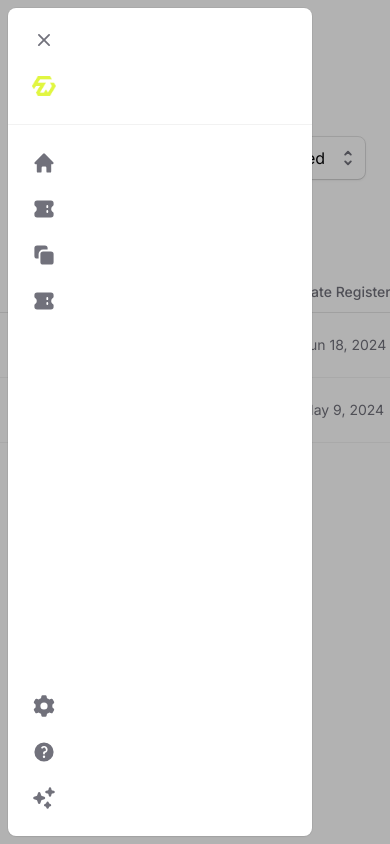
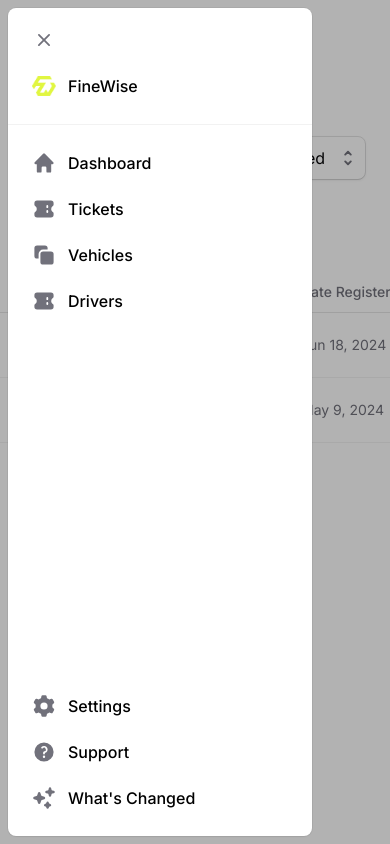
Before and after one commit to joffblack/finewise-business, a Next.js app: page /drivers in a window 390 px wide. Both pictures are taken after a click on the button "Open navigation". Built offline with nearby package versions, Linux system fonts and the light colour scheme.

Commit message:
Styling on smaller devices

```diff
--- a/src/app/components/FWsidebarBody.js
+++ b/src/app/components/FWsidebarBody.js
@@ -25,37 +25,37 @@ export default function FWsidebarBody() {
         <SidebarItem href="/dashboard">
           <HomeIcon />
           <SidebarLabel>
-            <Link href="/dashboard" >Dashboard</Link>
+            <Link href="/dashboard" className="xl:text-white lg:text-white  @media (width <= 48rem) { text-black }">Dashboard</Link>
           </SidebarLabel>
         </SidebarItem>
 
         <SidebarItem href="/tickets">
           <TicketIcon />
           <SidebarLabel>
-            <Link href="/tickets" >Tickets</Link>
+            <Link href="/tickets" className="xl:text-white lg:text-white  @media (width <= 48rem) { text-black }">Tickets</Link>
           </SidebarLabel>
         </SidebarItem>
 
         <SidebarItem href="/vehicles">
           <Square2StackIcon />
           <SidebarLabel>
-            <Link href="/vehicles" >Vehicles</Link>
+            <Link href="/vehicles" className="xl:text-white lg:text-white  @media (width <= 48rem) { text-black }">Vehicles</Link>
           </SidebarLabel>
         </SidebarItem>
 
         <SidebarItem href="/drivers">
           <TicketIcon />
           <SidebarLabel>
-            <Link href="/drivers">Drivers</Link>
+            <Link href="/drivers" className="xl:text-white lg:text-white  @media (width <= 48rem) { text-black }">Drivers</Link>
           </SidebarLabel>
         </SidebarItem>
       </SidebarSection>
       <SidebarSection className="max-lg:hidden">
         <SidebarHeading >Latest News</SidebarHeading>
-        <SidebarItem href="/latest-news" >Bromley borough added</SidebarItem>
-        <SidebarItem href="/latest-news" >New FineWise message</SidebarItem>
-        <SidebarItem href="/latest-news" >Greenwich borough added</SidebarItem>
-        <SidebarItem href="/latest-news" >Appeal #302 accepted</SidebarItem>
+        <SidebarItem href="/latest-news" className="xl:text-white lg:text-white  @media (width <= 48rem) { text-black }">Bromley borough added</SidebarItem>
+        <SidebarItem href="/latest-news" className="xl:text-white lg:text-white  @media (width <= 48rem) { text-black }">New FineWise message</SidebarItem>
+        <SidebarItem href="/latest-news" className="xl:text-white lg:text-white  @media (width <= 48rem) { text-black }">Greenwich borough added</SidebarItem>
+        <SidebarItem href="/latest-news" className="xl:text-white lg:text-white  @media (width <= 48rem) { text-black }">Appeal #302 accepted</SidebarItem>
         {/* <SidebarItem href="/events/4">Important message</SidebarItem> */}
       </SidebarSection>
       <SidebarSpacer />
@@ -63,17 +63,17 @@ export default function FWsidebarBody() {
         <SidebarItem href="/settings">
           <Cog6ToothIcon />
           <SidebarLabel>
-            <Link href="/settings">Settings</Link>
+            <Link href="/settings" className="xl:text-white lg:text-white  @media (width <= 48rem) { text-black }">Settings</Link>
           </SidebarLabel>
         </SidebarItem>
 
         <SidebarItem href="/support">
           <QuestionMarkCircleIcon />
-          <SidebarLabel >Support</SidebarLabel>
+          <SidebarLabel className="xl:text-white lg:text-white  @media (width <= 48rem) { text-black }">Support</SidebarLabel>
         </SidebarItem>
-        <SidebarItem href="/whats-changed">
+        <SidebarItem href="/whats-changed" className="xl:text-white lg:text-white  @media (width <= 48rem) { text-black }">
           <SparklesIcon />
-          <SidebarLabel >What&apos;s Changed</SidebarLabel>
+          <SidebarLabel className="xl:text-white lg:text-white  @media (width <= 48rem) { text-black }">What&apos;s Changed</SidebarLabel>
         </SidebarItem>
       </SidebarSection>
     </SidebarBody>
--- a/src/app/components/FWsidebarHeader.js
+++ b/src/app/components/FWsidebarHeader.js
@@ -32,7 +32,7 @@ function FWsidebarHeader() {
             width="24"
             height="24"
           />
-          <SidebarLabel >FineWise</SidebarLabel>
+          <SidebarLabel className="xl:text-white lg:text-white  @media (width <= 48rem) { text-black }">FineWise</SidebarLabel>
         </DropdownButton>
       </Dropdown>
     </SidebarHeader>
```
